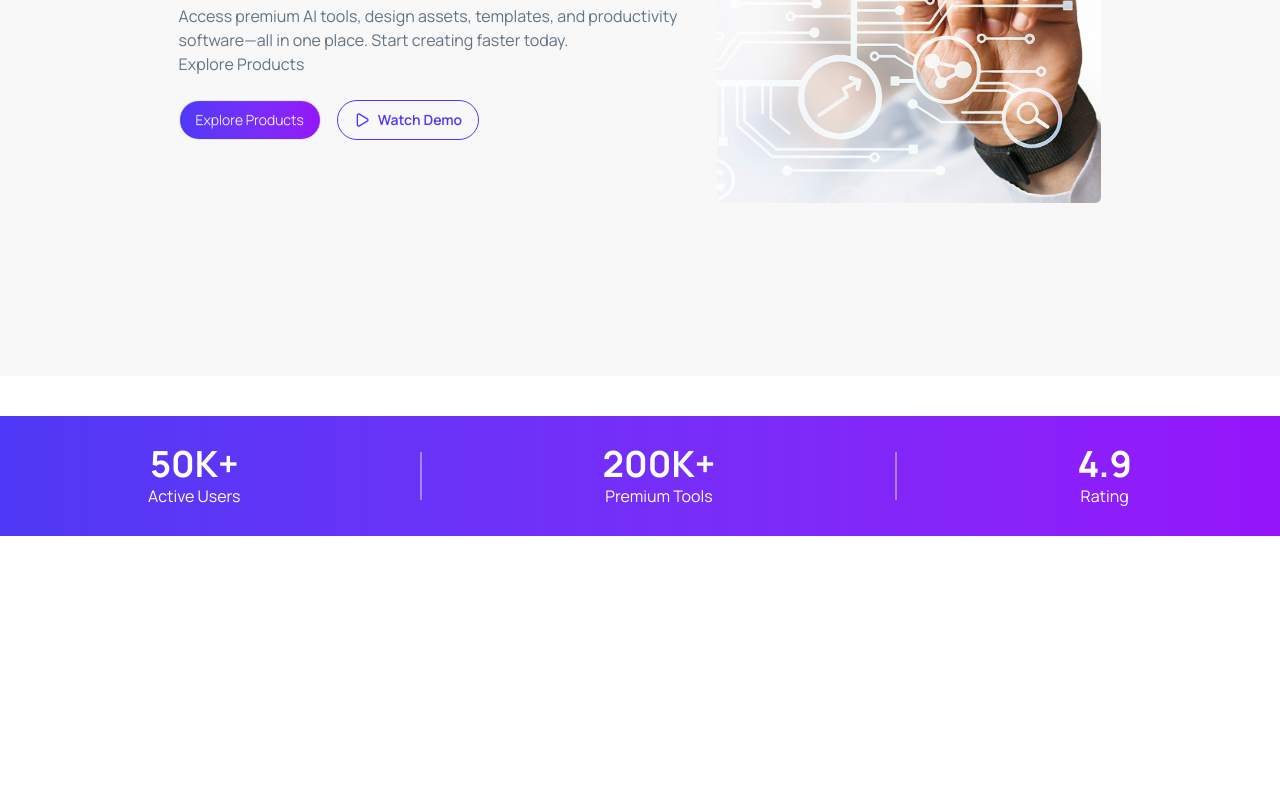
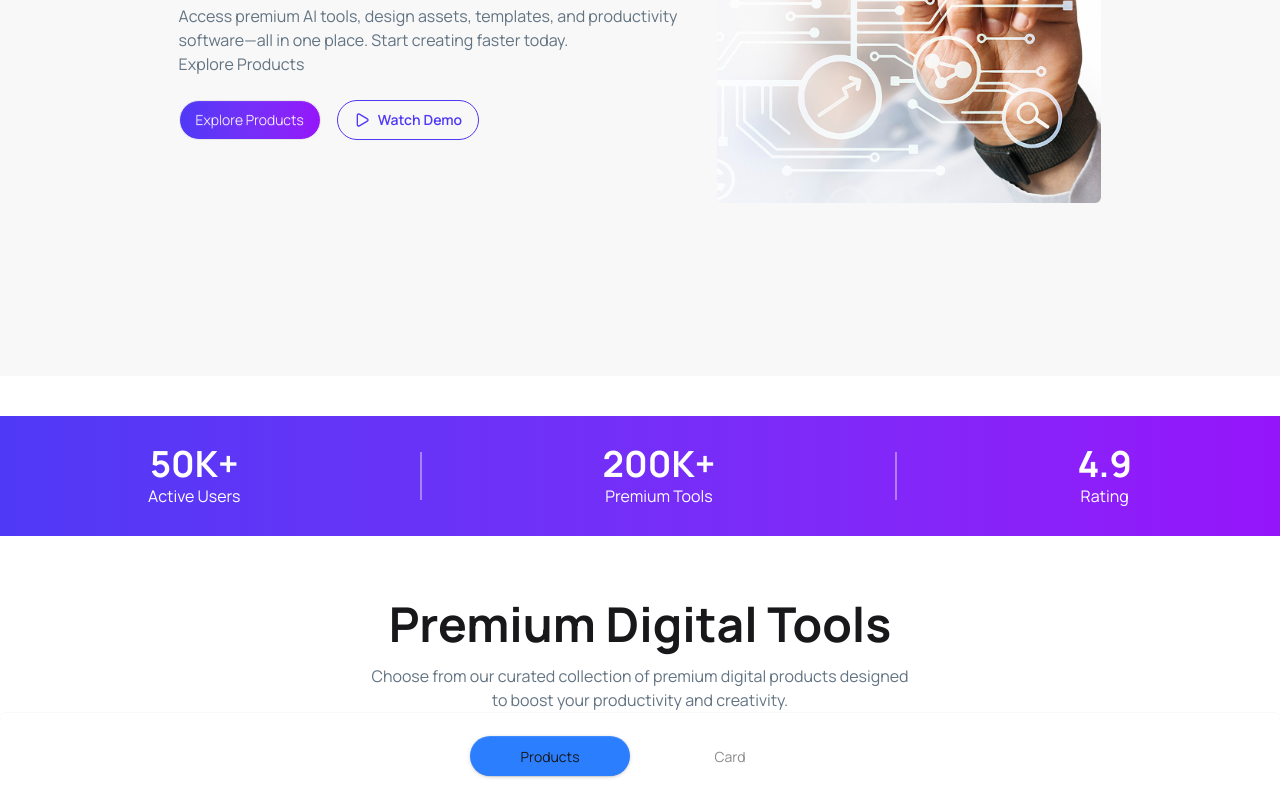
Before and after one commit to tanzid-48/digital-tools-platform, a React (Vite) app: page / in a window 1280 px wide. Shown: the part 489-1289 px from the top of the page. Before the commit the page ends 1025 px from the top, so only its background shows below. Built offline with nearby package versions, Linux system fonts and the light colour scheme.

Commit message:
Add product heading and add tab

```diff
--- a/src/App.jsx
+++ b/src/App.jsx
@@ -1,7 +1,9 @@
 import './App.css'
 import Hero from './components/hero/Hero'
 import NavBar from './components/navbar/NavBar'
+import Products from './components/products/Products'
 import StatsSection from './ui/StatsSection'
+import Tab from './ui/Tab'
 
 function App() {
 return (
@@ -13,6 +15,8 @@ return (
   <main>
    <Hero></Hero>
    <StatsSection></StatsSection>
+   <Products></Products>
+   <Tab></Tab>
   </main>
 
   <footer></footer>
--- /dev/null
+++ b/src/components/products/Products.jsx
@@ -0,0 +1,18 @@
+import React from 'react';
+
+const Products = () => {
+    return (
+        <div className="mt-16 ">
+
+    <div className="text-center space-y-4">
+                <h2 className='text-5xl font-bold'>Premium Digital Tools</h2>
+                <p className='text-[#627382]'>Choose from our curated collection of premium digital products designed <br /> to boost your productivity and creativity.</p>
+
+
+
+            </div>
+        </div>
+    );
+};
+
+export default Products;
--- a/src/ui/StatsSection.jsx
+++ b/src/ui/StatsSection.jsx
@@ -27,5 +27,4 @@ const StatsSection = () => {
         </div>
     );
 };
-
 export default StatsSection;
--- /dev/null
+++ b/src/ui/Tab.jsx
@@ -0,0 +1,14 @@
+import React from 'react';
+
+const Tab = () => {
+    return (
+
+        <div className="tabs tabs-box justify-center gap-5 bg-transparent py-6">
+            <input type="radio" name="Products" className="tab rounded-full w-40 bg-blue-500 " aria-label="Products" defaultChecked />
+            <input type="radio" name="Card" className="tab rounded-full w-40" aria-label="Card" />
+
+        </div>
+    );
+};
+
+export default Tab;
```
